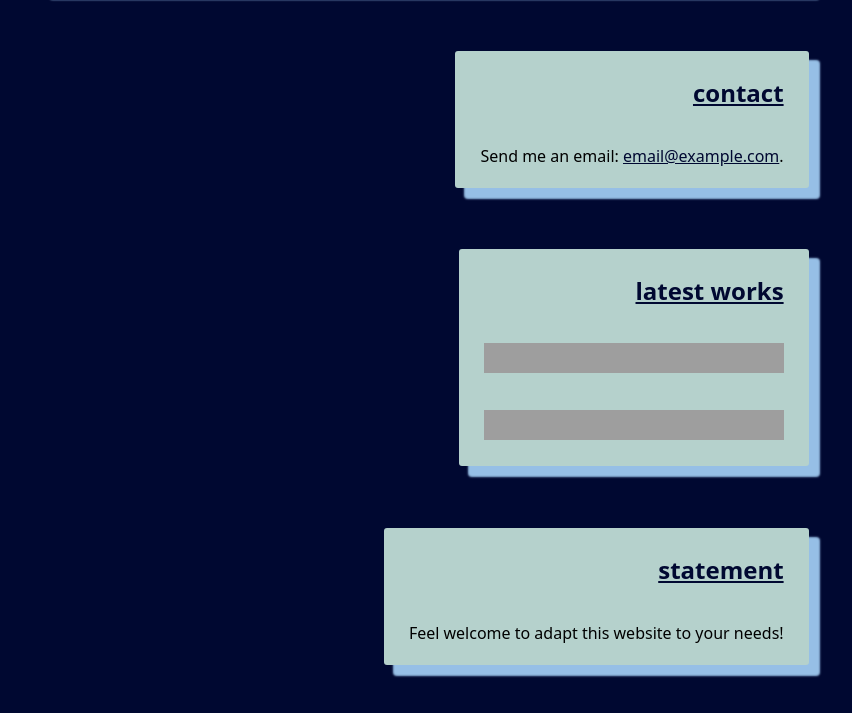
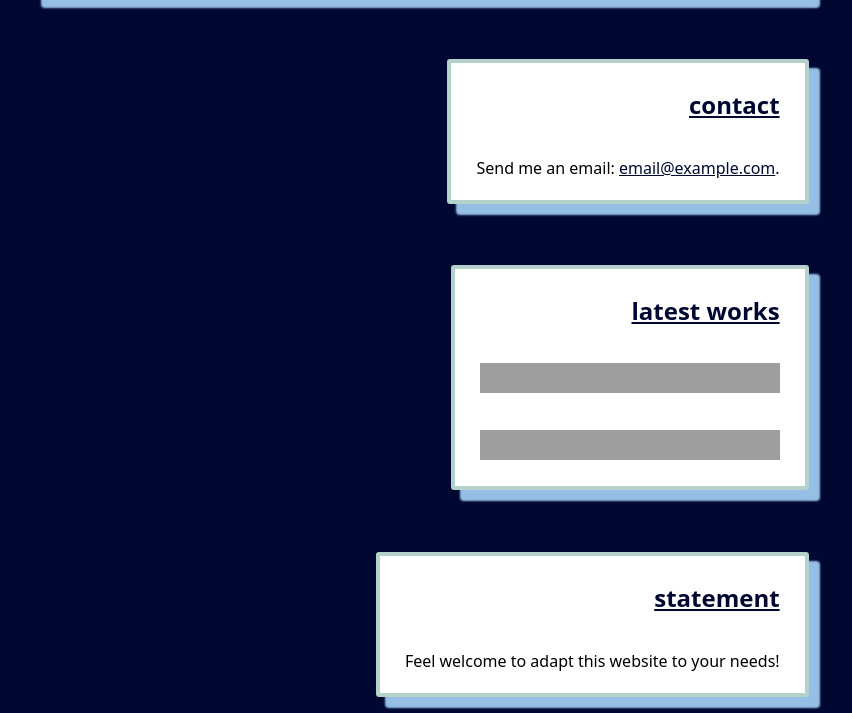
Before and after one commit to eviau/htmlfreewrites, a plain HTML site: page minimalistfieldrecording/minimalistfieldrecording.html in a window 1280 px wide. Shown: the part 253-966 px from the top of the page, without its empty margins (396-1248 px from the left). Drawn offline with Linux system fonts and the light colour scheme; grey boxes are pictures that could not be loaded.

Commit message:
adding a border instead

```diff
--- a/minimalistfieldrecording/style.css
+++ b/minimalistfieldrecording/style.css
@@ -24,11 +24,12 @@ iframe{
 
 
 .content, header, footer{
-    background-color: #b5d1cc;
+    background-color: white;
     box-shadow: 10px 10px 2px 1px #96bfe6;
     margin-top: 5%;
     padding: 5px 25px 5px 25px;
     border-radius: 3px;
+    border: solid 4px #b5d1cc;
     }
 
 footer{
```
